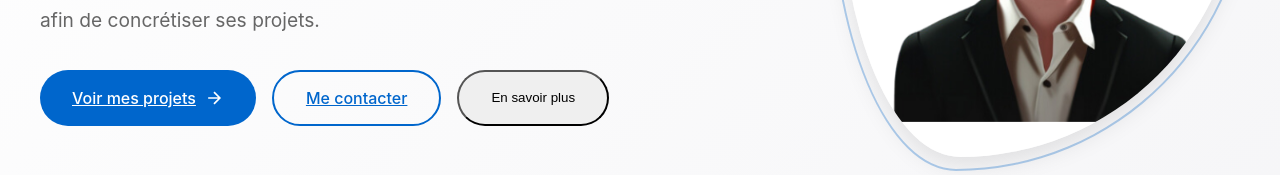
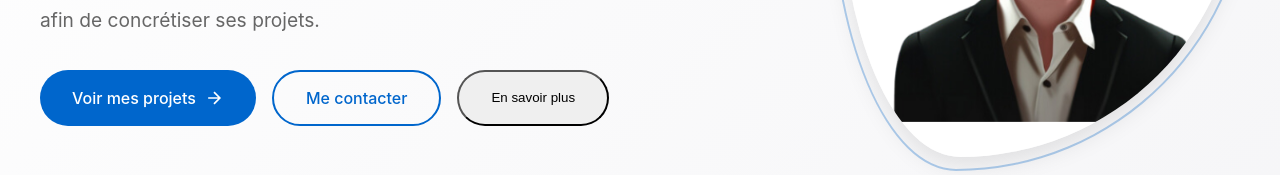
Before and after one commit to TomRambeau/portfolio, a Vue app in the folder portfolio/: page / in a window 1280 px wide. Shown: the part 533-708 px from the top of the page. Built offline with nearby package versions, Linux system fonts and the light colour scheme.

Commit message:
:feature: modification menu burger + amélioration navigation page + amélioration visual contact + amélioration visuel page Home

```diff
--- a/portfolio/src/components/ContactForm.vue
+++ b/portfolio/src/components/ContactForm.vue
@@ -40,7 +40,7 @@ const handleSubmit = (event) => {
   max-width: 600px;
   margin: 0 auto;
   padding: 2rem;
-  background: white;
+  background: #f5f5f5;
   border-radius: 12px;
   box-shadow: 0 4px 6px rgba(0, 0, 0, 0.1);
 }
--- a/portfolio/src/router/index.js
+++ b/portfolio/src/router/index.js
@@ -49,7 +49,11 @@ const router = createRouter({
       name: 'not-found',
       component: () => import('../views/NotFound.vue')
     }
-  ]
+  ],
+  scrollBehavior(to, from, savedPosition) {
+    // Toujours retourner en haut de la page lors d'un changement de route
+    return { top: 0, behavior: 'smooth' }
+  }
 })
 
 export default router
--- a/portfolio/src/views/About.vue
+++ b/portfolio/src/views/About.vue
@@ -196,6 +196,7 @@ import { experiences } from '@/store/experience.js'
   border-radius: 50%;
   object-fit: cover;
   box-shadow: 0 4px 6px rgba(0, 0, 0, 0.1);
+
 }
 
 .hero-content {
--- a/portfolio/src/views/Home.vue
+++ b/portfolio/src/views/Home.vue
@@ -128,6 +128,7 @@ const goToAbout = () => {
   border-radius: 50px;
   font-weight: 500;
   transition: all 0.3s ease;
+  text-decoration: none;
 }
 
 .cta-button.primary {
```
